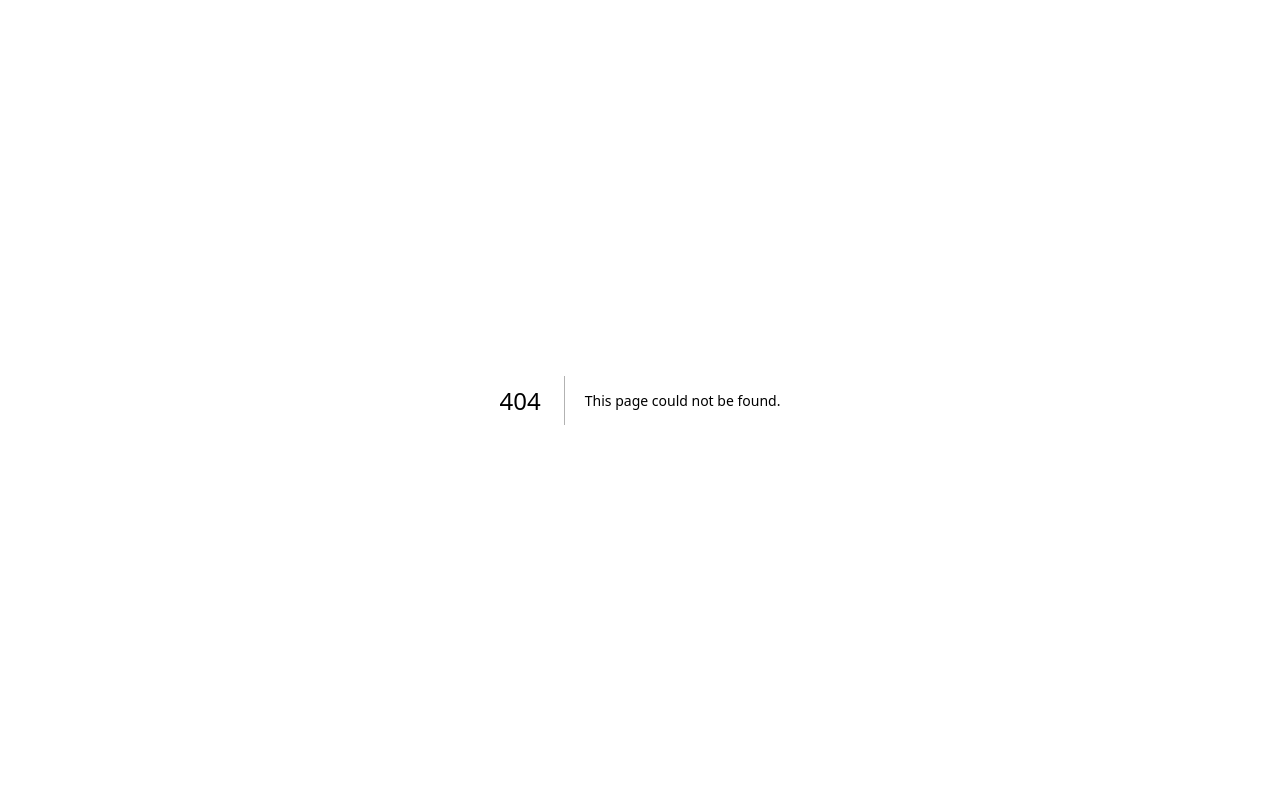
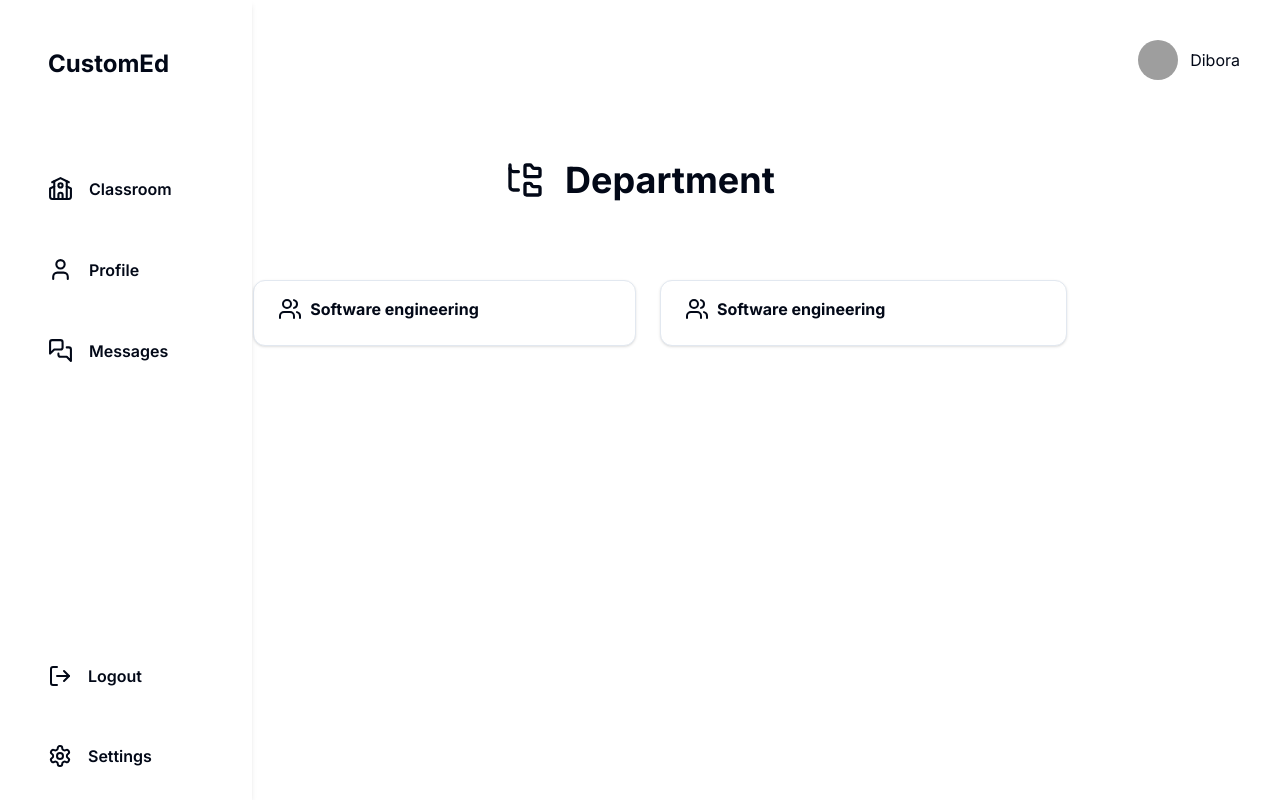
Before and after one commit to Son-OfAnton/custom-ed, a Next.js app: page /admin/department in a window 1280 px wide. Before the commit this address had no page. Built offline with nearby package versions, Linux system fonts and the light colour scheme; grey boxes are pictures that could not be loaded.

Commit message:
feat: admin department

```diff
--- /dev/null
+++ b/src/app/(users)/admin/department/page.tsx
@@ -0,0 +1,35 @@
+import React from 'react';
+import { Avatar, AvatarFallback, AvatarImage } from '@/components/ui/avatar'
+import { FolderTree } from 'lucide-react';
+import AdminCard from '@/components/AdminCard';
+const Page = () => {
+	return (
+        <div>
+		<div className='flex items-center space-x-3 justify-end pr-10 pt-10'>
+		 <Avatar>
+      <AvatarImage src="https://github.com/shadcn.png" alt="@shadcn" />
+      <AvatarFallback>CN</AvatarFallback>
+    </Avatar>
+    <div> Dibora</div>
+		</div>
+        <div className='flex items-center justify-center space-x-5 font-bold my-20'>
+            <FolderTree className="w-10 h-10"/>
+            <span className='text-4xl'>Department</span>
+            </div>
+            <div className='mx-auto w-8/12 pl-10'>
+            <div className="grid grid-cols-12">
+            <div className="col-span-6 mr-6">
+            <AdminCard/>
+            </div>
+            <div className="col-span-6 ">
+            <AdminCard/>
+            </div>
+            </div>
+            </div>
+        </div>
+
+
+	)
+}
+
+export default Page
--- /dev/null
+++ b/src/components/AdminCard.tsx
@@ -0,0 +1,19 @@
+import React from 'react'
+import { Users } from 'lucide-react'
+import { Card, CardContent } from './ui/card'
+const AdminCard = () => {
+  return (
+    <div>
+      <Card className='flex items-center  font-bold pt-4'>
+        <CardContent className='flex space-x-2'>
+                <Users />
+                <span>Software engineering</span>
+        </CardContent>
+
+
+      </Card>
+    </div>
+  )
+}
+
+export default AdminCard
```
